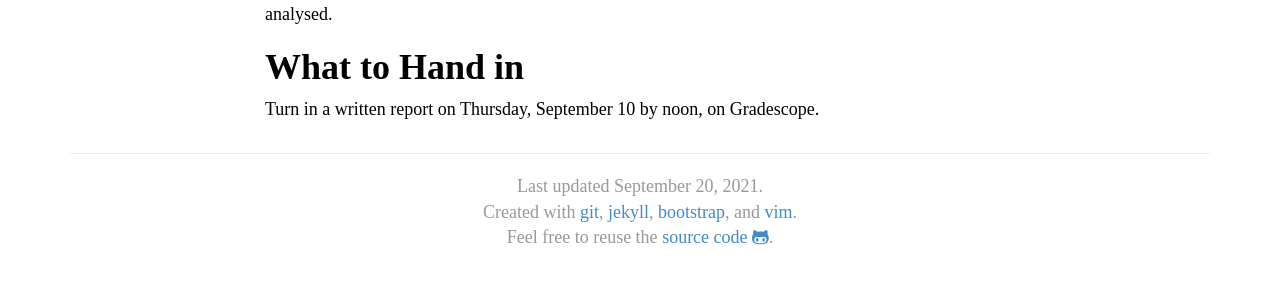
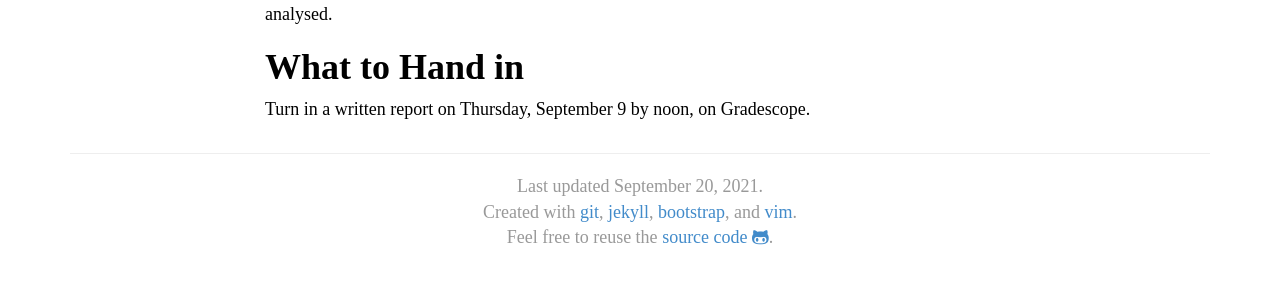
Before and after one commit to mt-class/jhu, a Jekyll site: the page built from hw0.md, in a window 1280 px wide and 1153 px high. Shown: the part 851-1135 px from the top of the window. Built offline with Jekyll 4.4.1, drawn with Linux system fonts in a browser that asks for light colours; nearby versions of some CDN libraries; some web fonts are replaced.

Commit message:
homework deadlines

```diff
--- a/hw0.md
+++ b/hw0.md
@@ -46,4 +46,4 @@ Conclude your report with a summary of your impression of the major quality prob
 What to Hand in
 ===============
 
-Turn in a written report on Thursday, September 10 by noon, on Gradescope.
+Turn in a written report on Thursday, September 9 by noon, on Gradescope.
```
Also changed, not shown: index.md (+5 -5 lines).
